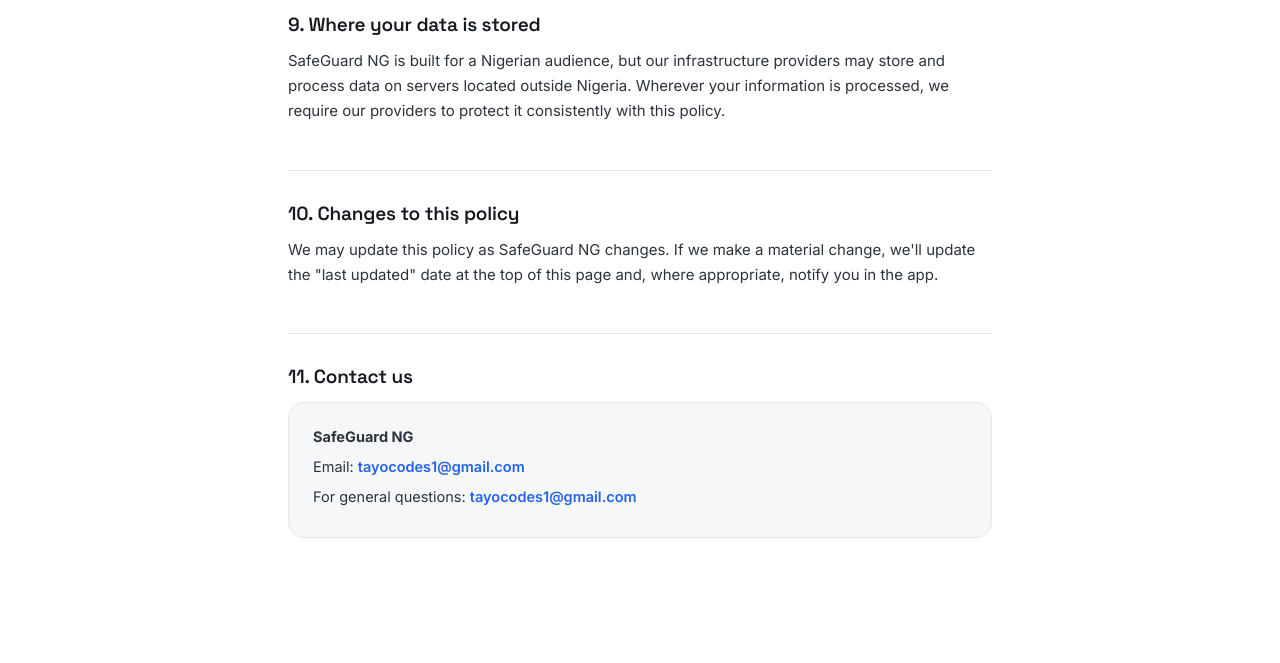
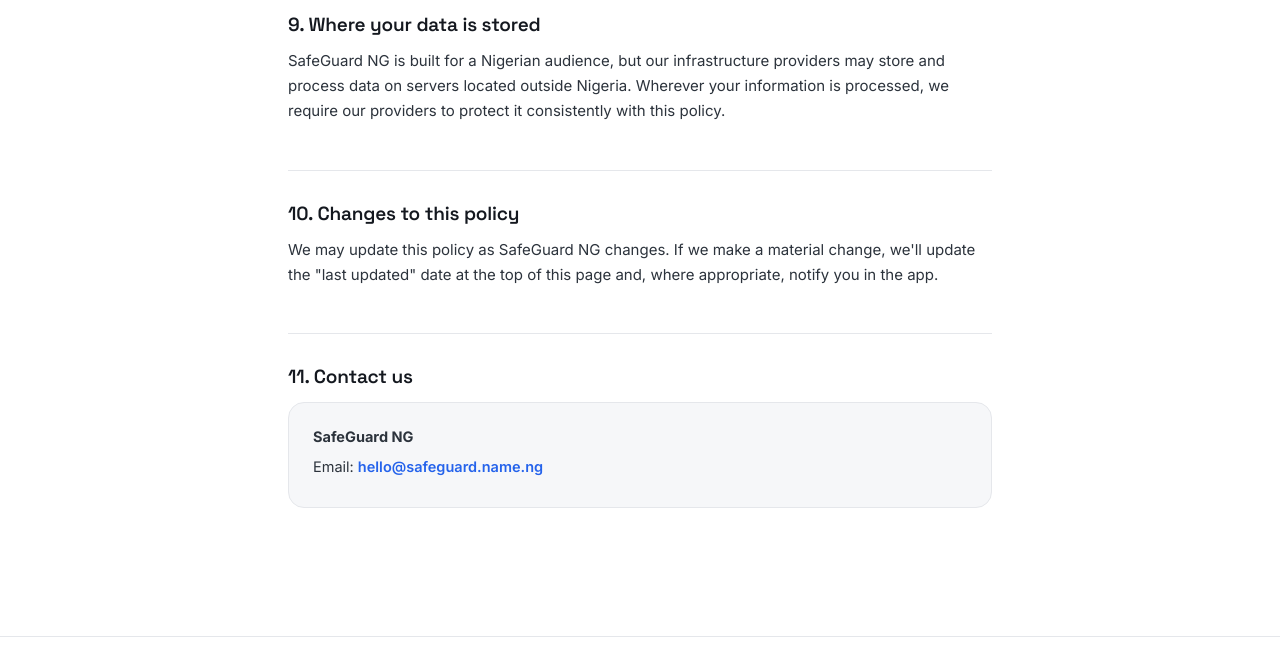
Before and after one commit to alongetemitayo91-cyber/safeguard-website, a website: page privacy.html in a window 1280 px wide. Shown: the part 4035-4698 px from the top of the page. Drawn offline with Linux system fonts and the light colour scheme.

Commit message:
mail changes

```diff
--- a/privacy.html
+++ b/privacy.html
@@ -371,11 +371,7 @@
           <p><strong>SafeGuard NG</strong></p>
           <p>
             Email:
-            <a href="mailto:tayocodes1@gmail.com">tayocodes1@gmail.com</a>
-          </p>
-          <p>
-            For general questions:
-            <a href="mailto:tayocodes1@gmail.com">tayocodes1@gmail.com</a>
+            <a href="mailto:hello@safeguard.name.ng">hello@safeguard.name.ng</a>
           </p>
         </div>
       </section>
@@ -400,7 +396,7 @@
           <a href="index.html#how-it-works">How it works</a>
           <a href="index.html#faq">FAQ</a>
           <a href="privacy.html">Privacy policy</a>
-          <a href="mailto:tayocodes1@gmail.com">Contact</a>
+          <a href="mailto:hello@safeguard.name.ng">Contact</a>
         </div>
       </div>
     </footer>
```
